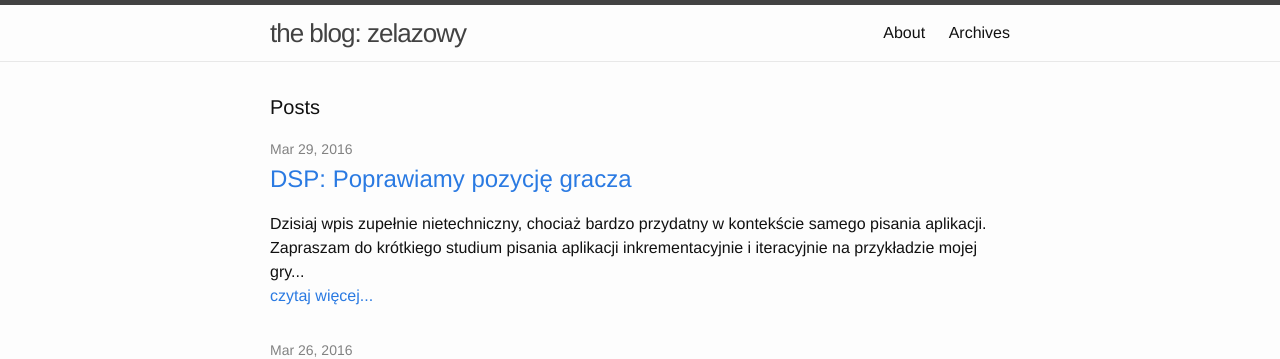
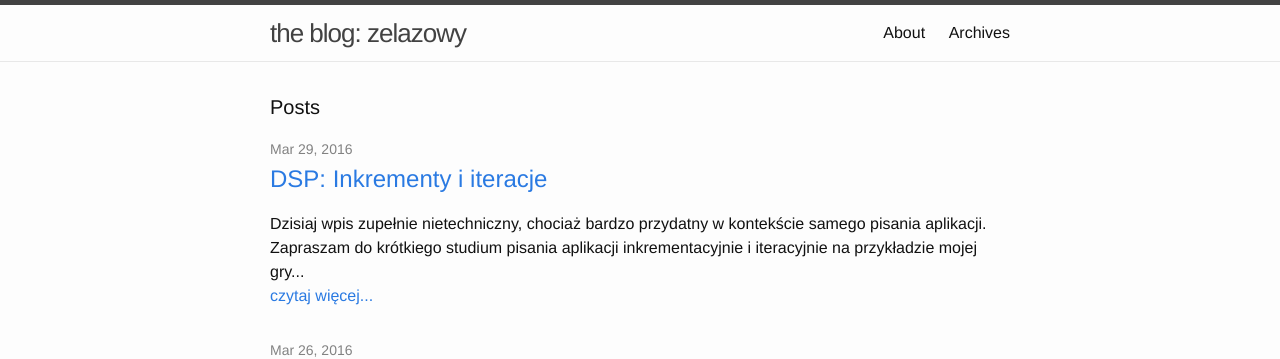
Before and after one commit to zelazowy/zelazowy.github.io, a Jekyll site: the page built from index.html, in a window 1280 px wide. Shown: the top 359 px of the page. Built offline with Jekyll 4.4.1, drawn with Linux system fonts in a browser that asks for light colours; comment, search, counter and statistics services are not loaded.

Commit message:
dsj: inkrementy i iteracje

```diff
--- a/_posts/2016-03-29-DSP-Inkrementy-i-iteracje.md
+++ b/_posts/2016-03-29-DSP-Inkrementy-i-iteracje.md
@@ -1,6 +1,6 @@
 ---
 layout: post
-title:  "DSP: Poprawiamy pozycję gracza"
+title:  "DSP: Inkrementy i iteracje"
 date:   2016-03-29 20:35:00 +0100
 categories: daj-sie-poznac
 short_desc: "Dzisiaj wpis zupełnie nietechniczny, chociaż bardzo przydatny w kontekście samego pisania aplikacji. Zapraszam do krótkiego studium pisania aplikacji inkrementacyjnie i iteracyjnie na przykładzie mojej gry..."
```
